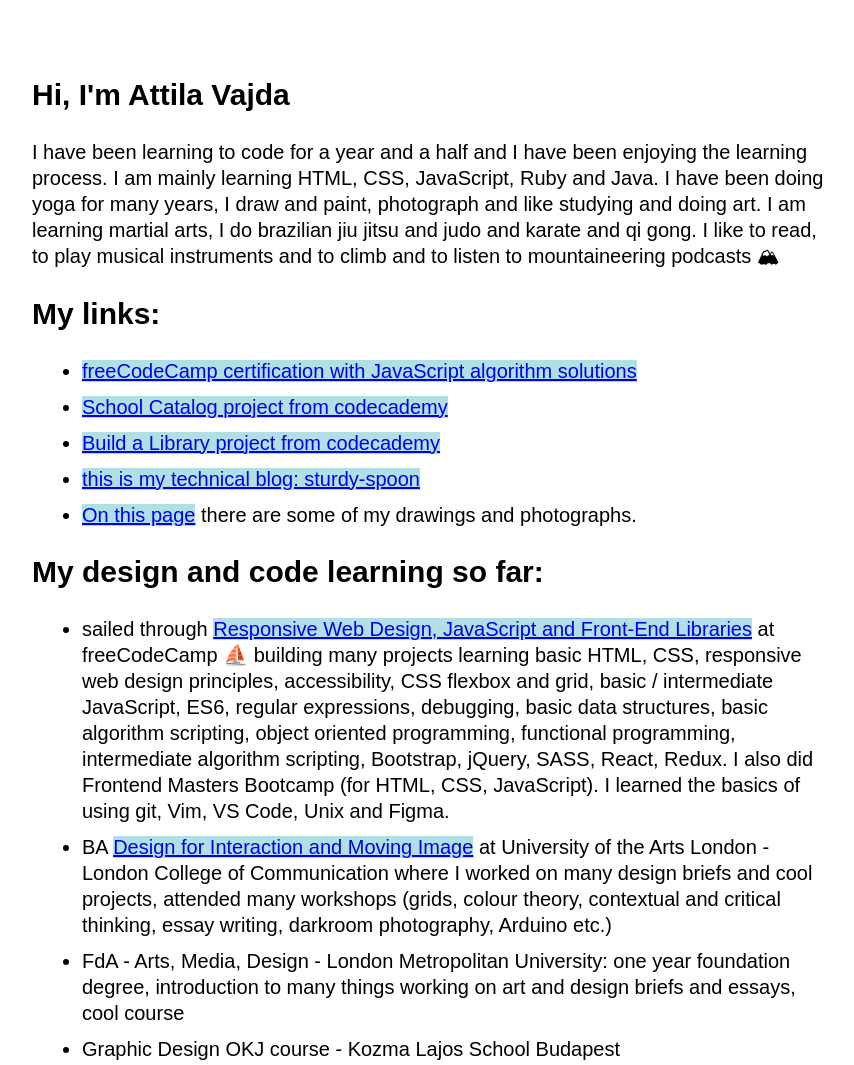
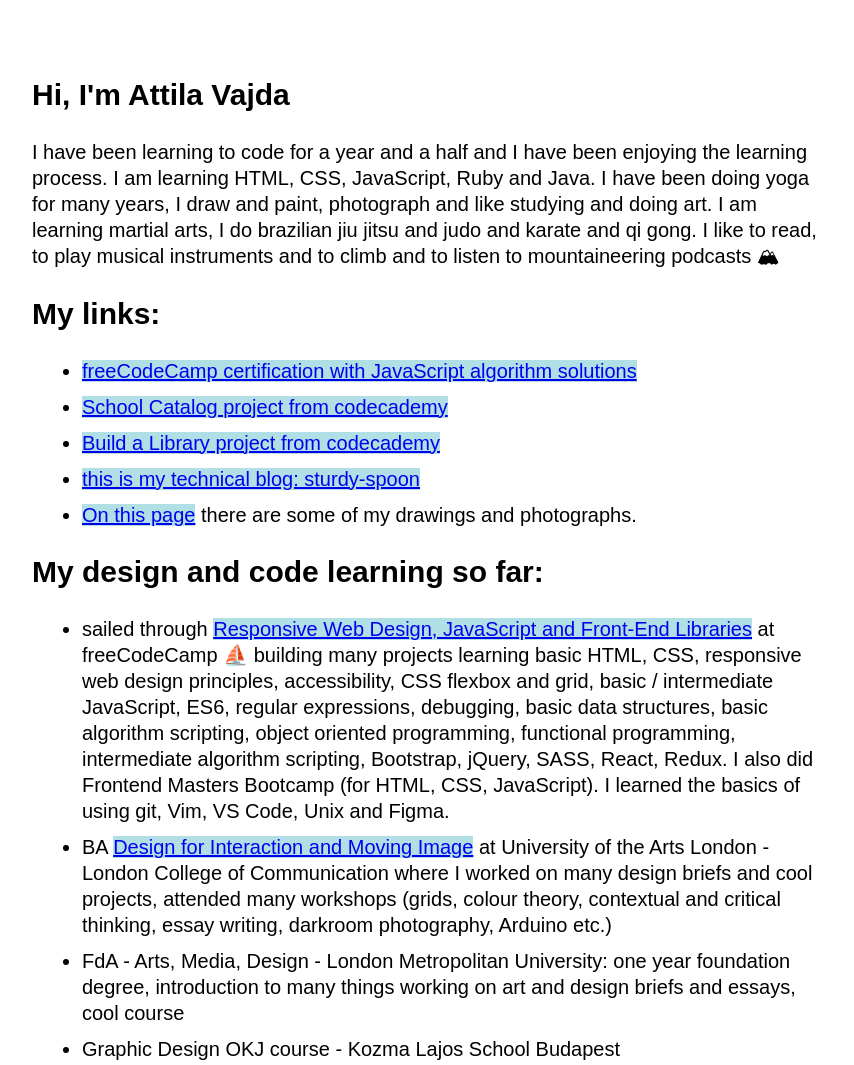
Before and after one commit to attilavajdaxyz/legendary-engine, a plain HTML site: page index.html in a window 1280 px wide. Shown: the top 1065 px of the page, without its empty margins (208-1062 px from the left). Drawn offline with Linux system fonts and the light colour scheme.

Commit message:
Update index.html

```diff
--- a/index.html
+++ b/index.html
@@ -11,7 +11,7 @@
     <main>
     <h2 class="mainTitle">Hi, I'm Attila Vajda</h2>
 
-      <p class="info-text">I have been learning to code for a year and a half and I have been enjoying the learning process. I am mainly learning HTML, CSS, JavaScript, Ruby and Java. I have been doing yoga for many years, I draw and paint, photograph and like studying and doing art. I am learning martial arts, I do brazilian jiu jitsu and judo and karate and qi gong. I like to read, to play musical instruments and to climb and to listen to mountaineering podcasts 🏔</p>
+      <p class="info-text">I have been learning to code for a year and a half and I have been enjoying the learning process. I am learning HTML, CSS, JavaScript, Ruby and Java. I have been doing yoga for many years, I draw and paint, photograph and like studying and doing art. I am learning martial arts, I do brazilian jiu jitsu and judo and karate and qi gong. I like to read, to play musical instruments and to climb and to listen to mountaineering podcasts 🏔</p>
 
       <section class="blog-pages">
         <h2>My links:</h2>
```
